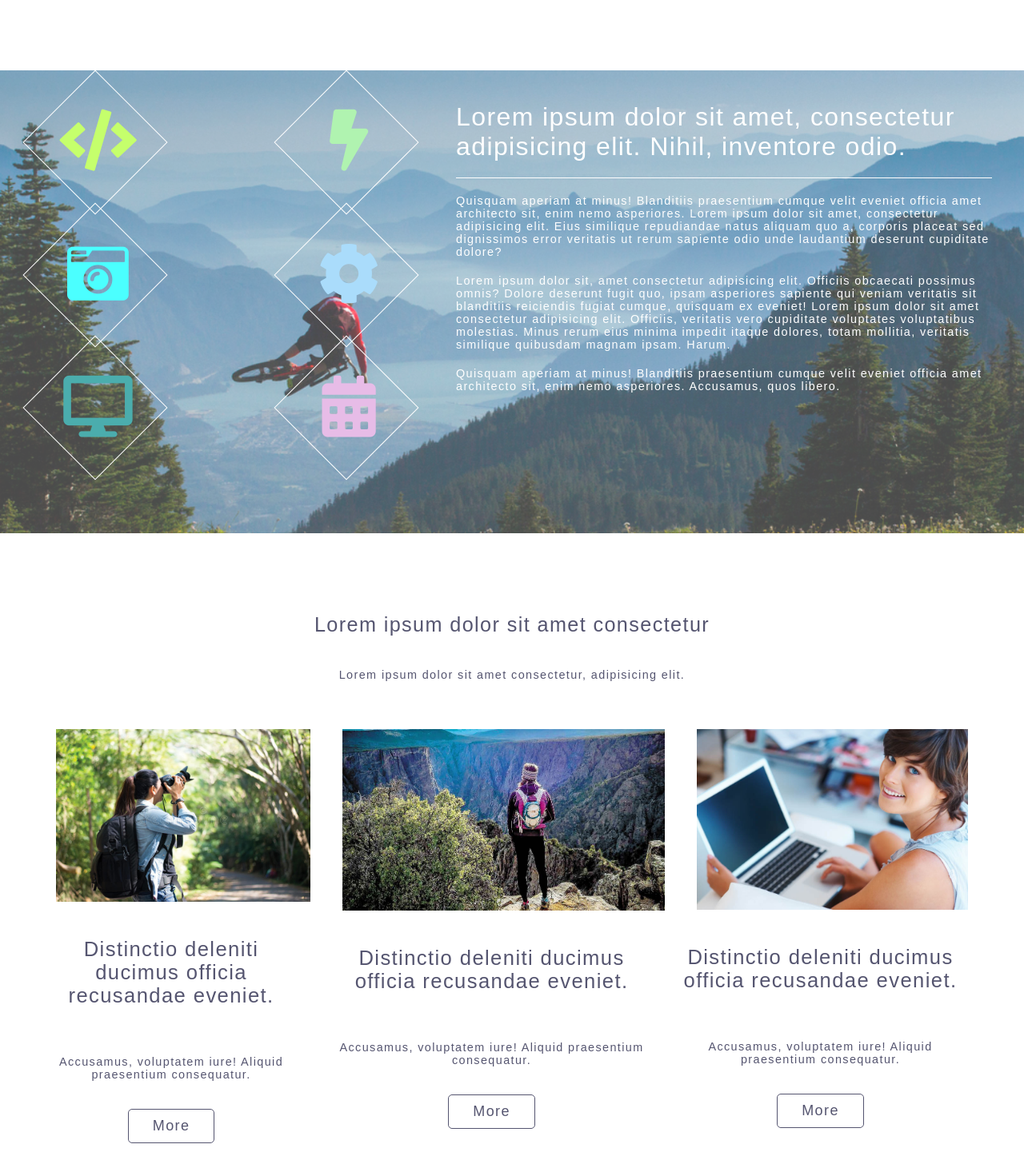
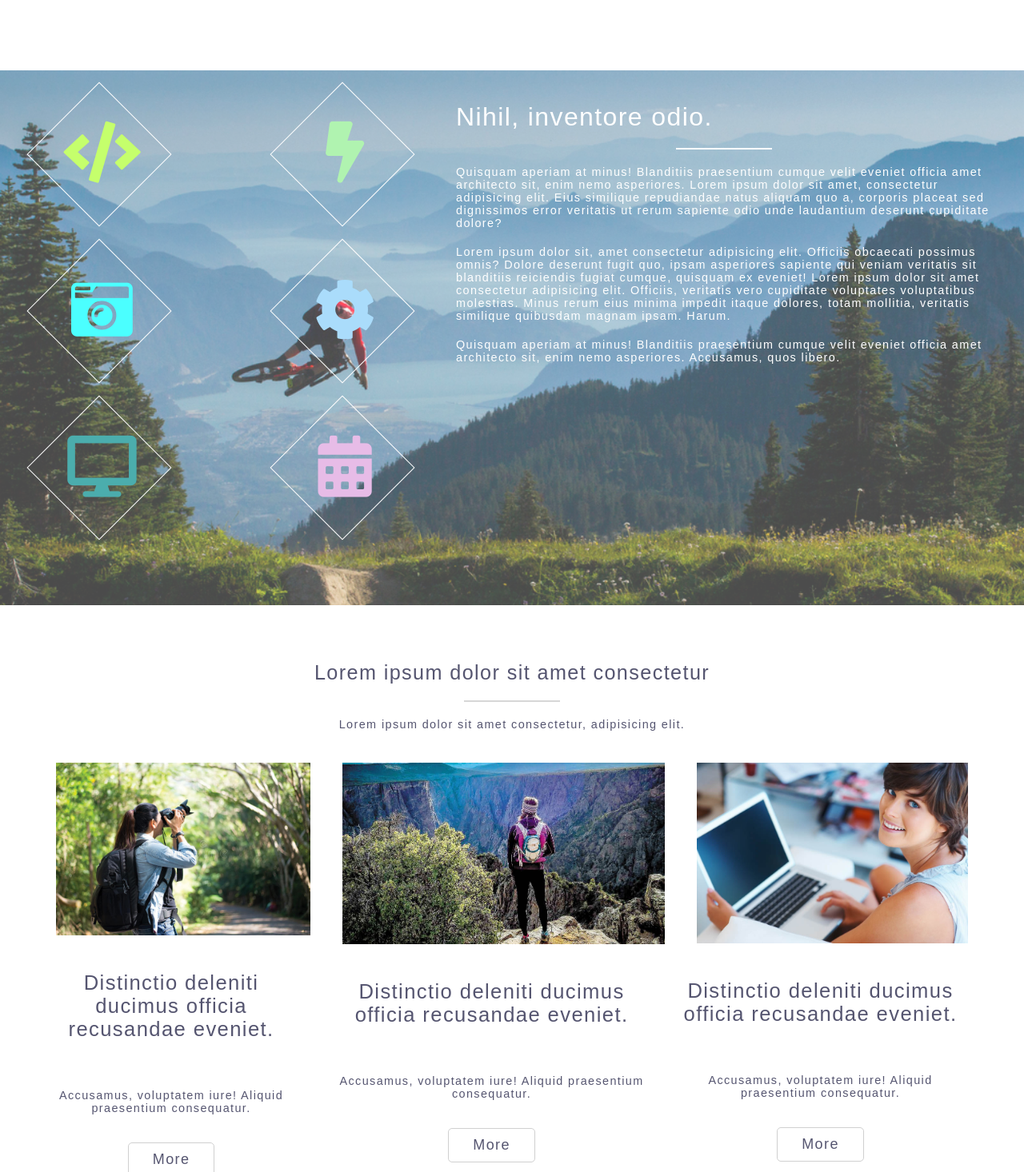
Before and after one commit to alexabush/photon-website, a React (Create React App) app: page / in a window 1280 px wide. Shown: the part 1124-2590 px from the top of the page at 80% size. Built offline with nearby package versions, Linux system fonts and the light colour scheme.

Commit message:
made some little changes

```diff
--- a/src/App.css
+++ b/src/App.css
@@ -52,7 +52,7 @@ p {
 
 .Button--grey {
   color: rgb(85, 85, 112);
-  border: 0.7px solid rgb(85, 85, 112);
+  border: 1px solid rgb(208, 208, 208);
   border-radius: 5px;
   padding: 10px 30px;
   background-color: transparent;
@@ -94,6 +94,10 @@ p {
   border: 0.5px solid white;
 }
 
+.short-border--grey {
+  border: 0.5px solid rgb(214, 214, 214);
+}
+
 .Header {
   background: linear-gradient(
     to top right,
@@ -133,8 +137,8 @@ p {
 }
 
 .ImgH2P__p {
-  font-size: 2.5vw;
-  padding-top: 30px;
+  font-size: 2.3vw;
+  /* padding-top: 30px; */
 }
 
 .text-grey {
@@ -143,13 +147,12 @@ p {
 
 .Copy__h2 {
   padding-bottom: 20px;
-  border-bottom: 1px solid white;
   font-size: 4.5vw;
   font-weight: 300;
 }
 
 .Copy__p {
-  padding: 20px;
+  padding: 20px 0;
 }
 
 .Copy,
@@ -187,12 +190,12 @@ p {
 } */
 
 .Copy__text-container {
-  padding: 30px;
+  padding: 30px 0;
 }
 
 .CTA {
   padding: 50px;
-  padding-top: 100px;
+  padding-top: 70px;
 }
 
 .CTA__h2 {
@@ -267,6 +270,7 @@ p {
   width: 13vw;
   /* border: 1px solid red; */
   position: relative;
+  margin: 15px 5px;
 }
 
 .div--diamond {
@@ -342,13 +346,8 @@ i {
     align-self: center;
   }
 
-  .short-border {
-    margin: 0;
-  }
-
   .Copy__h2 {
     padding-bottom: 20px;
-    border-bottom: 1px solid white;
     font-size: 2.5vw;
     font-weight: 300;
   }
@@ -394,8 +393,7 @@ i {
   }
 
   .CTA__p {
-    /* padding: 20px;
-    margin-bottom: 20px; */
+    margin-bottom: 0px;
   }
 
   .CTA__container {
--- a/src/components/organisms/CTA.js
+++ b/src/components/organisms/CTA.js
@@ -12,6 +12,7 @@ class CTA extends Component {
         <h2 className="CTA__h2 text-grey">
           Lorem ipsum dolor sit amet consectetur
         </h2>
+        <div className="short-border short-border--grey" />
         <p className="CTA__p text-grey">
           Lorem ipsum dolor sit amet consectetur, adipisicing elit.
         </p>
--- a/src/components/organisms/Copy.js
+++ b/src/components/organisms/Copy.js
@@ -31,10 +31,8 @@ class Copy extends Component {
           </div>
         </div>
         <div className="Copy__text-container">
-          <h2 className="Copy__h2">
-            Lorem ipsum dolor sit amet, consectetur adipisicing elit. Nihil,
-            inventore odio.
-          </h2>
+          <h2 className="Copy__h2">Nihil, inventore odio.</h2>
+          <div className="short-border short-border--white" />
           <p className="Copy__p">
             Quisquam aperiam at minus! Blanditiis praesentium cumque velit
             eveniet officia amet architecto sit, enim nemo asperiores. Lorem
```
